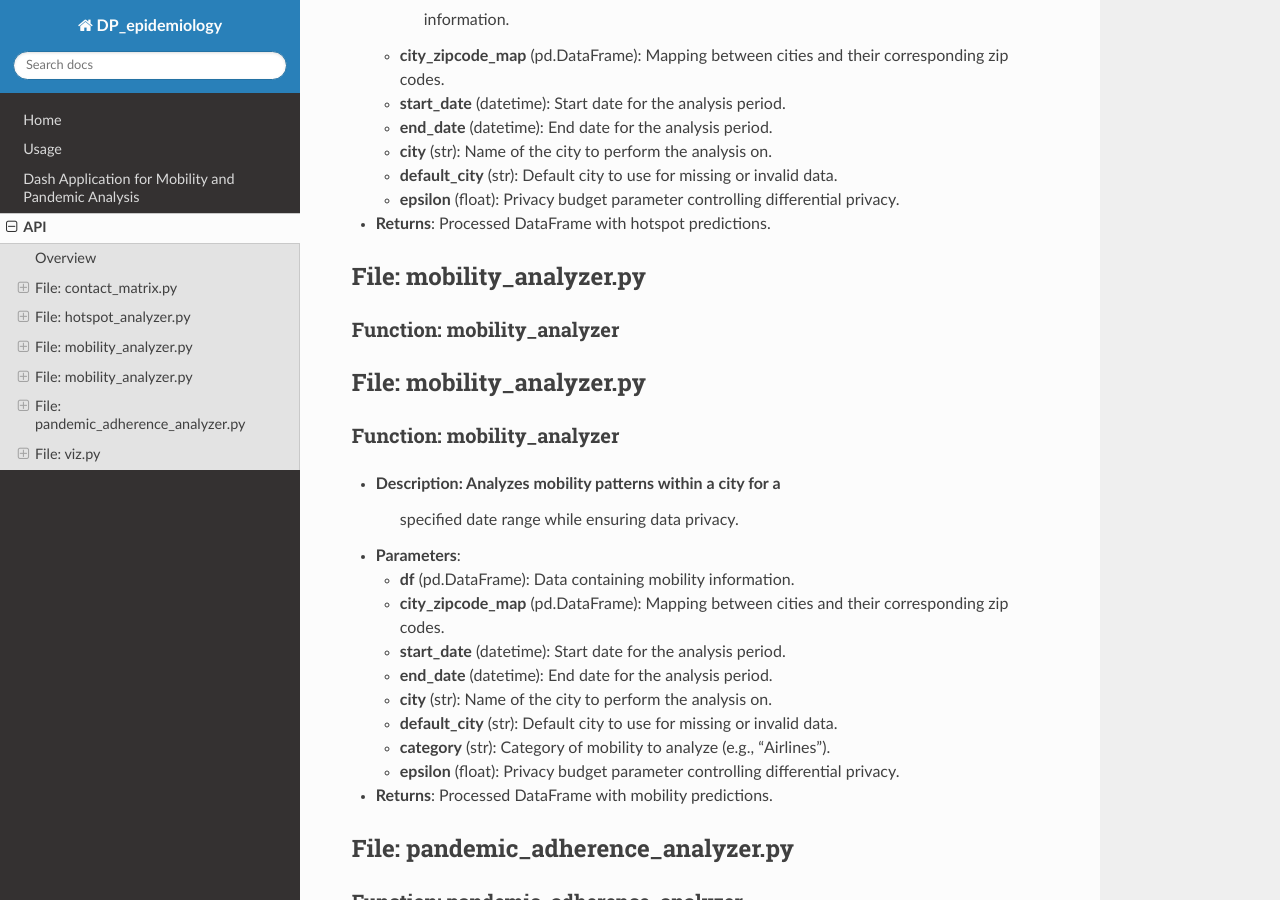
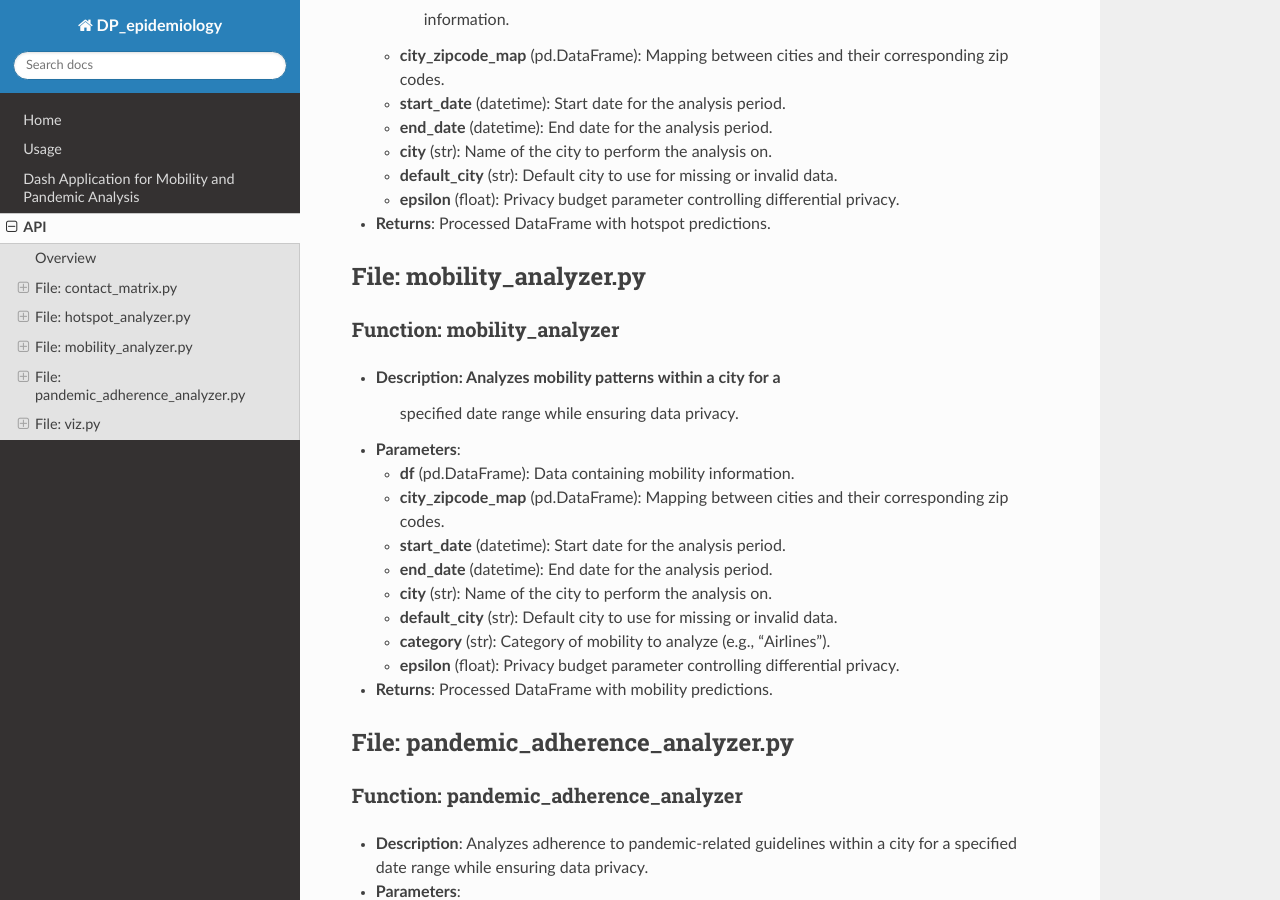
Before and after one commit to KnowledgeEdgeAI/PETs_for_Public_Health_Challenge, a Sphinx documentation site: the page built from docs/api.rst, in a window 1280 px wide and 900 px high, scrolled down 1576 px. Built offline with Sphinx 7.4.7 and the Read the Docs theme 3.1.0, drawn with Linux system fonts in a browser that asks for light colours.

Commit message:
minor fix

```diff
--- a/docs/api.rst
+++ b/docs/api.rst
@@ -92,12 +92,6 @@ Function: hotspot_analyzer
 
 File: mobility_analyzer.py
 --------------------------
-
-Function: mobility_analyzer
-~~~~~~~~~~~~~~~~~~~~~~~~~~~
-
-File: mobility_analyzer.py
--------------------------
 
 Function: mobility_analyzer
 ~~~~~~~~~~~~~~~~~~~~~~~~~~~
```
